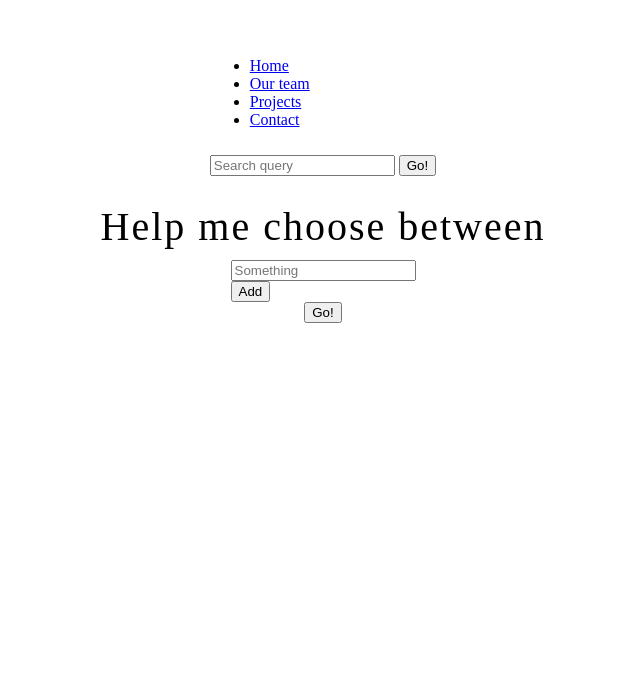
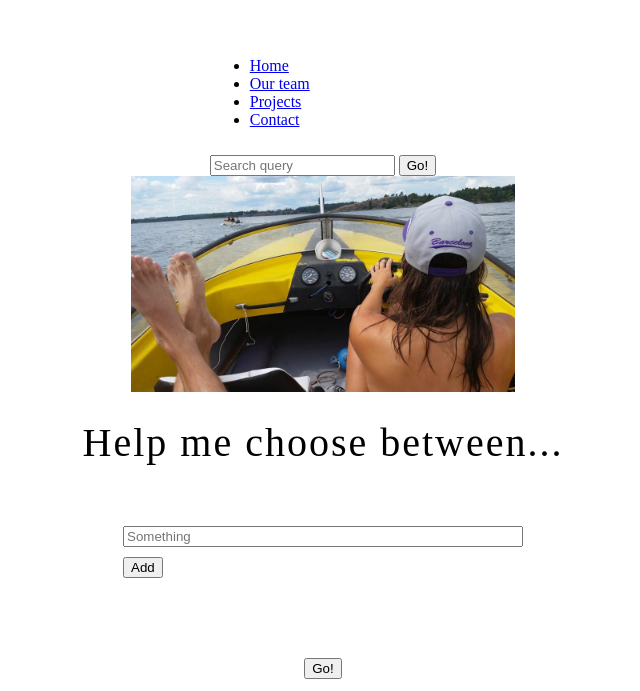
Before and after one commit to karlerus/help_me_choose, a plain HTML site: page index.html in a window 1280 px wide. Shown: the part 109-800 px from the top of the page, without its empty margins (317-957 px from the left). Drawn offline with Linux system fonts and the light colour scheme.

Commit message:
Add classes to target elements in CSS

```diff
--- a/index.html
+++ b/index.html
@@ -22,12 +22,13 @@
 	</nav>
 
 	<body>
-		<h1>Help me choose between</h1>
-		<div>
-			<div>
+		<img src="./images/cruising.jpg" alt="boat" height="216" width="384">
+		<h1>Help me choose between...</h1>
+		<div class="inputSection">
+			<div class="inputs">
 				<input placeholder="Something"></input>
 			</div>
-			<button>Add</button>
+			<button class="addOption">Add</button>
 		</div>
 		<button>Go!</button>
 	</body>
```
